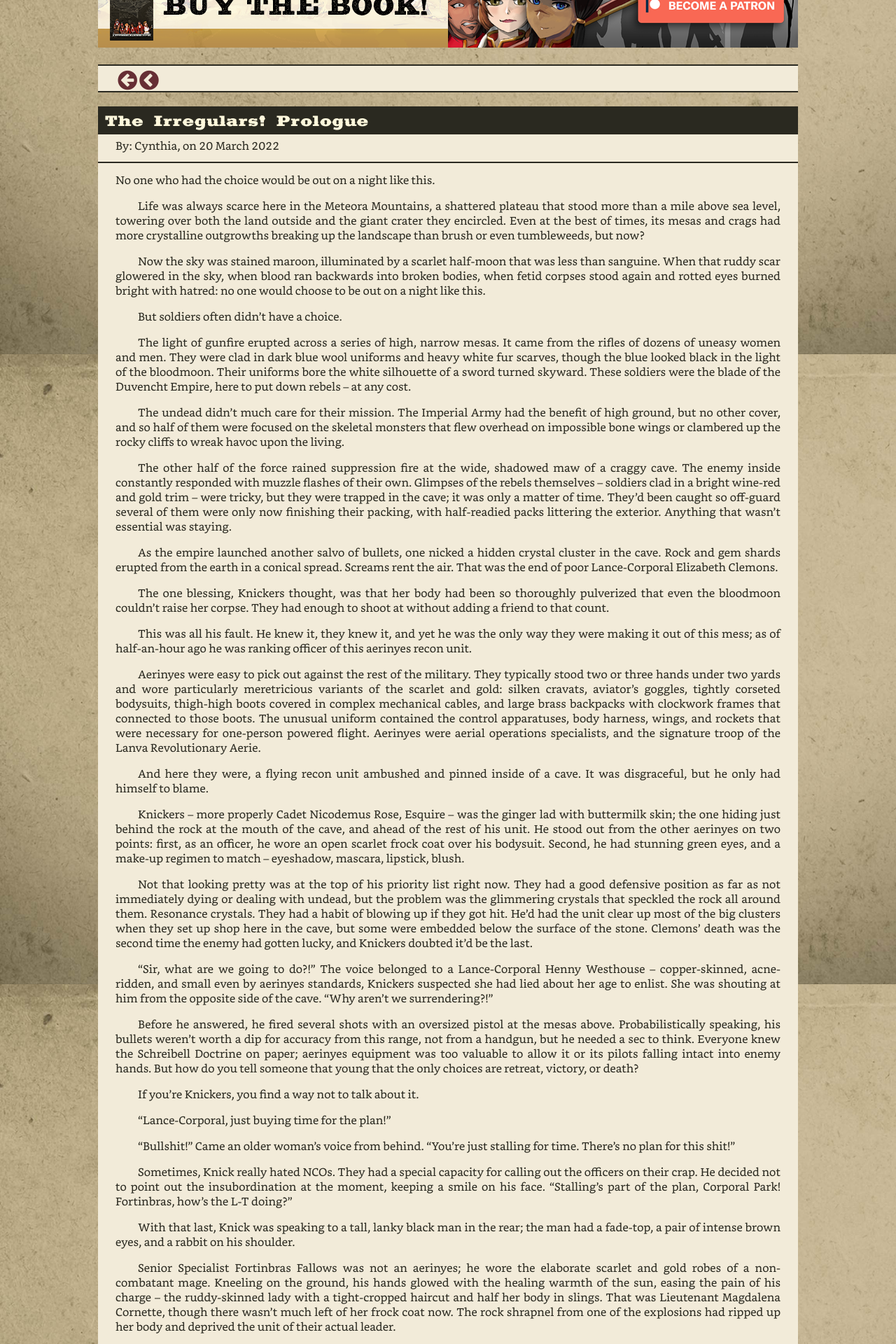
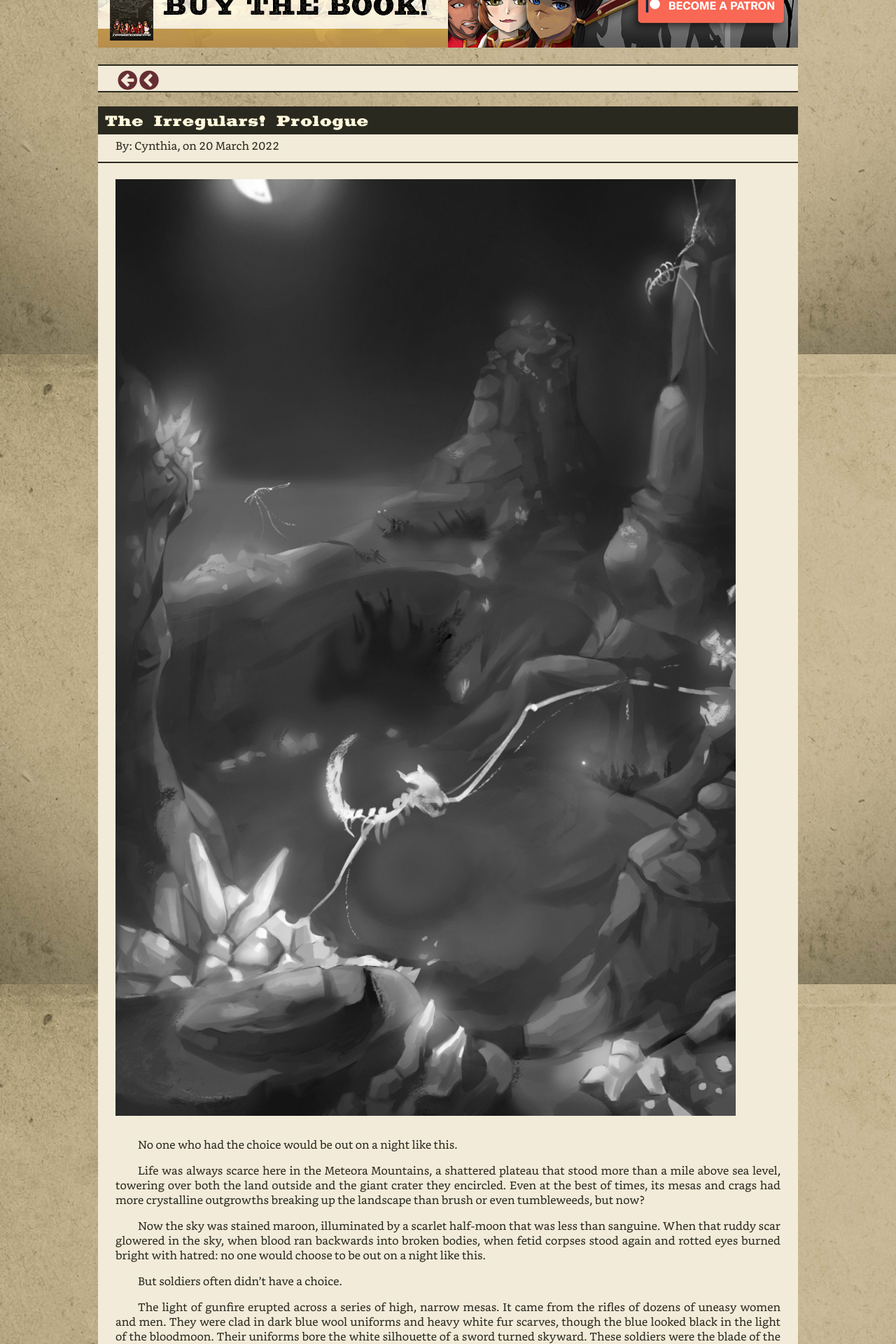
Before and after one commit to SunsetteSkye/SunsetteSkye, a Jekyll site: the page built from _story/2022-03-20-the-irregulars-prologue.markdown, in a window 1280 px wide. Shown: the part 394-2314 px from the top of the page at 70% size. Built offline with Jekyll 4.4.1, drawn with Linux system fonts in a browser that asks for light colours.

Commit message:
Update 2022-03-20-the-irregulars-prologue.markdown

```diff
--- a/_story/2022-03-20-the-irregulars-prologue.markdown
+++ b/_story/2022-03-20-the-irregulars-prologue.markdown
@@ -4,6 +4,7 @@ author: Cynthia
 preview: /assets/prologue.jpg
 previewalt: Front cover of The Irregulars! by Cynthia Skye
 ---
+![Image](/assets/prologue.jpg "A windswept canyon at nighttime. Crystals grow from rock, and the undead claw from the ground and even fly on blighted winds.")
 
 No one who had the choice would be out on a night like this.
 
```
Also changed, not shown: other parts of _story/2022-03-20-the-irregulars-prologue.markdown (+2 -0 lines).
